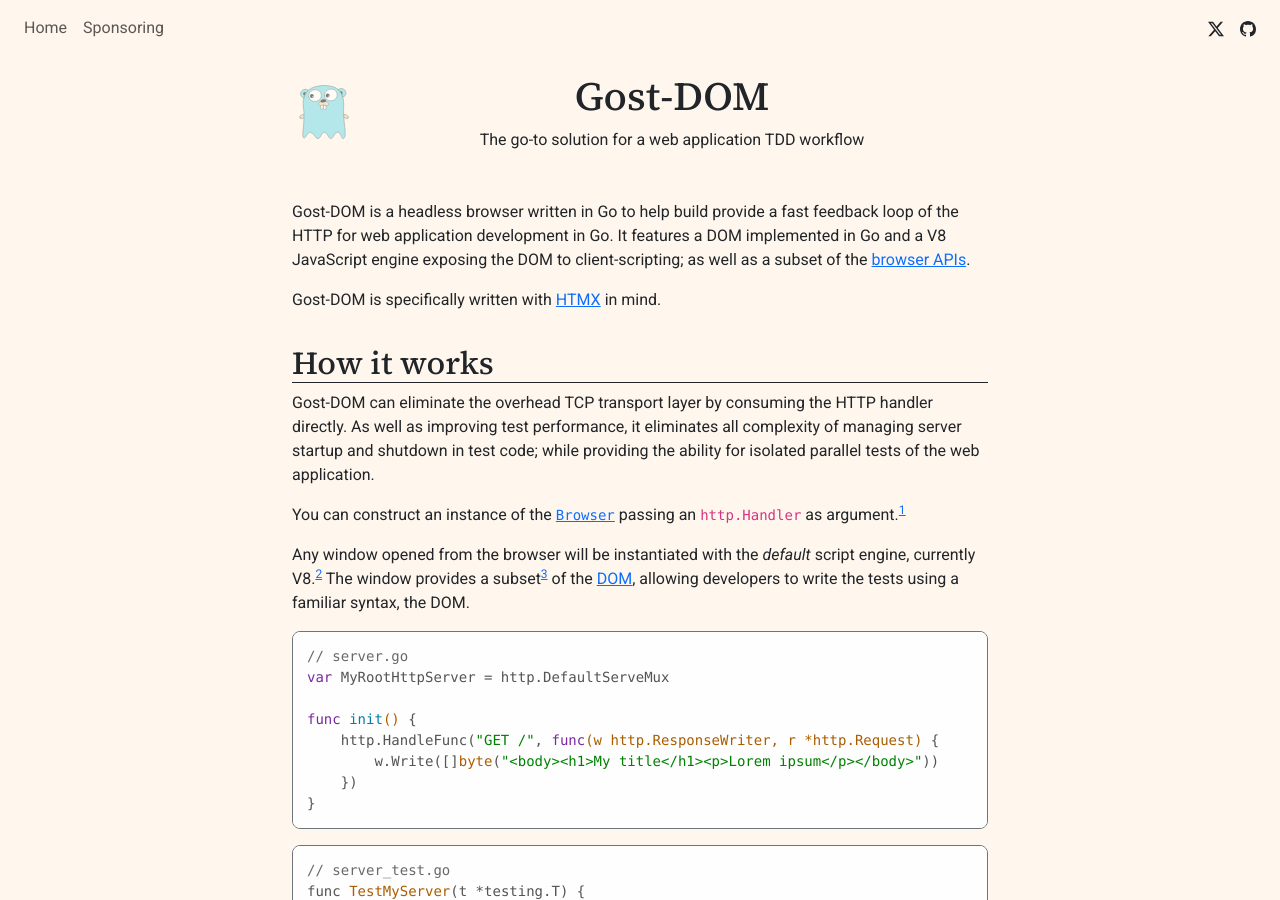
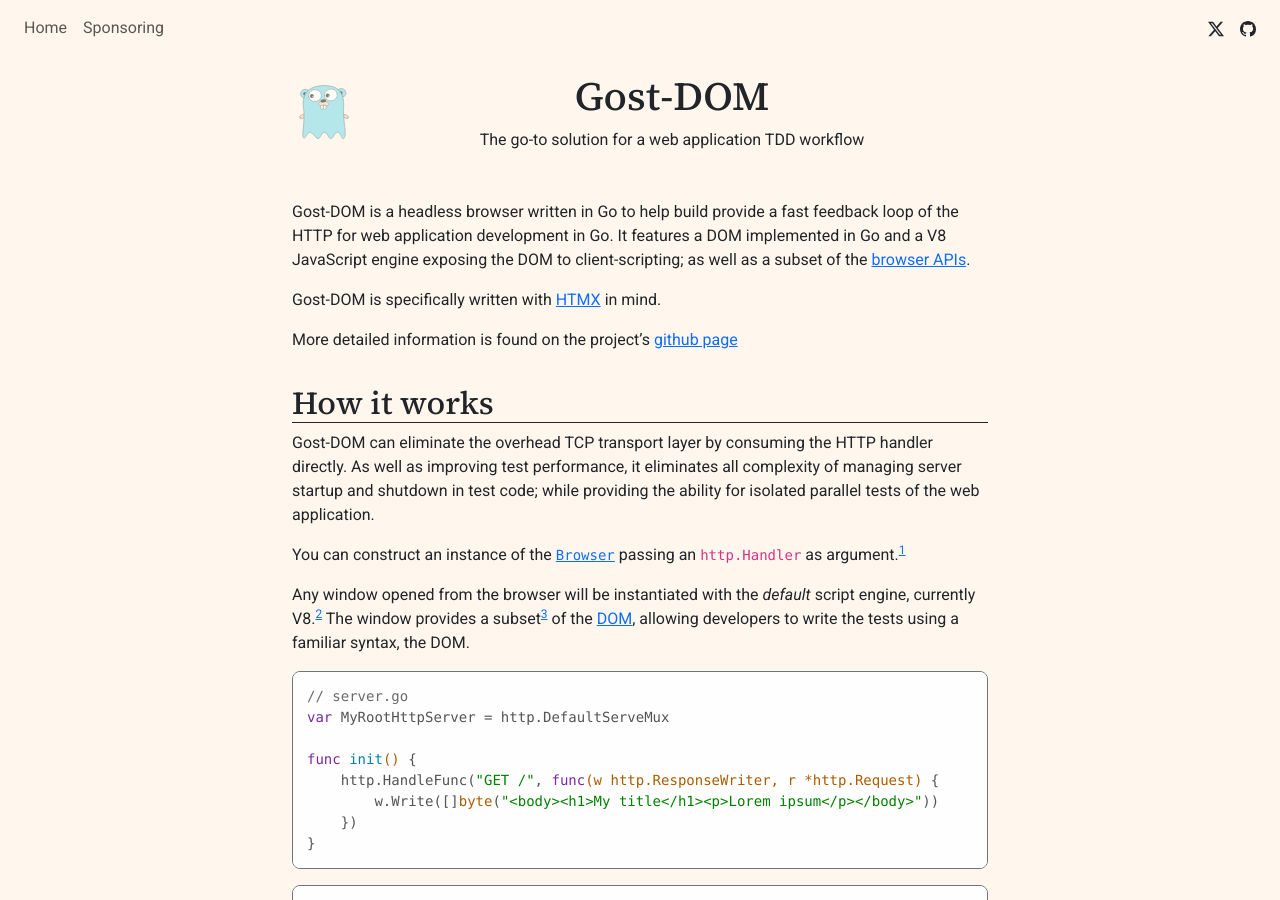
Before and after one commit to gost-dom/gost-dom.github.io, a Jekyll site: the page built from index.markdown, in a window 1280 px wide and 900 px high. Built offline with Jekyll 4.4.1, drawn with Linux system fonts in a browser that asks for light colours.

Commit message:
Add github link in the intro text

```diff
--- a/index.markdown
+++ b/index.markdown
@@ -21,6 +21,9 @@ client-scripting; as well as a subset of the [browser
 APIs](https://developer.mozilla.org/en-US/docs/Web/API).
 
 Gost-DOM is specifically written with [HTMX](https://htmx.org/) in mind.
+
+More detailed information is found on the project's [github
+page](https://github.com/gost-dom/browser)
 
 ## How it works
 
```
